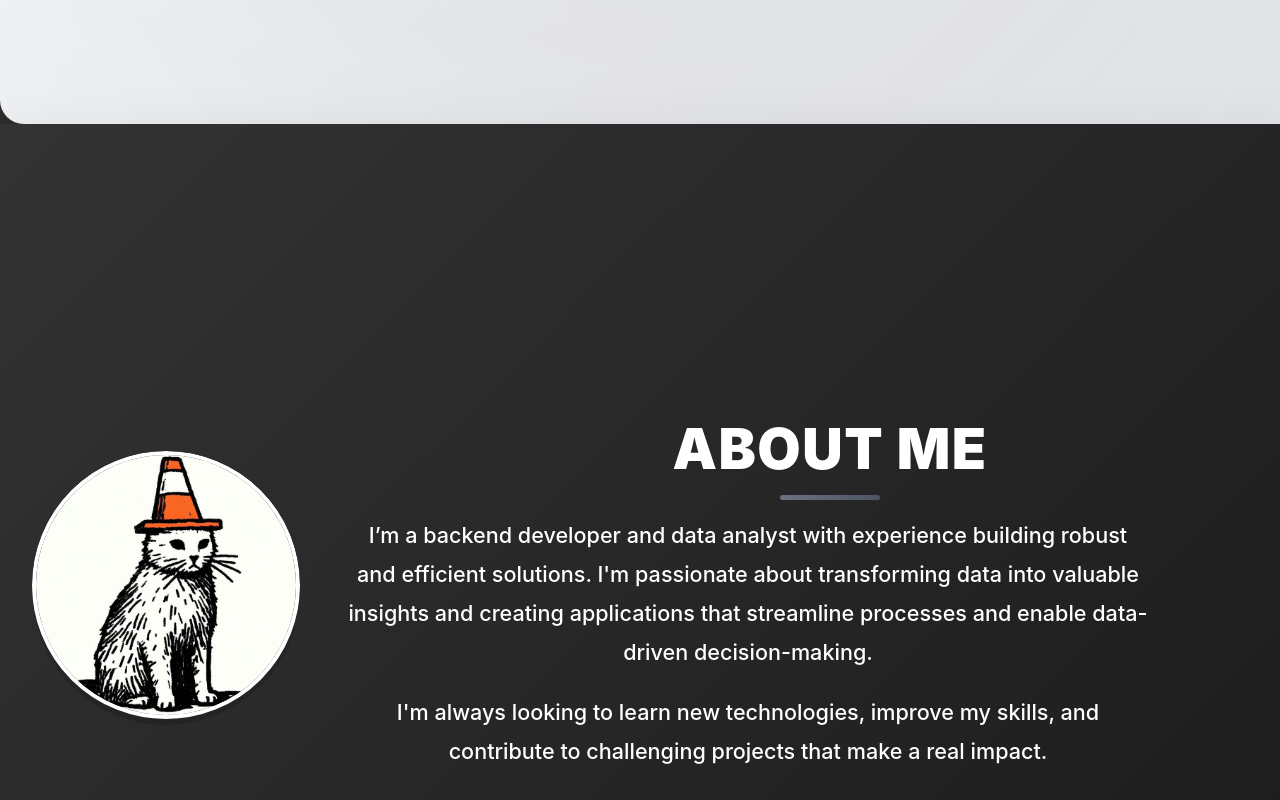
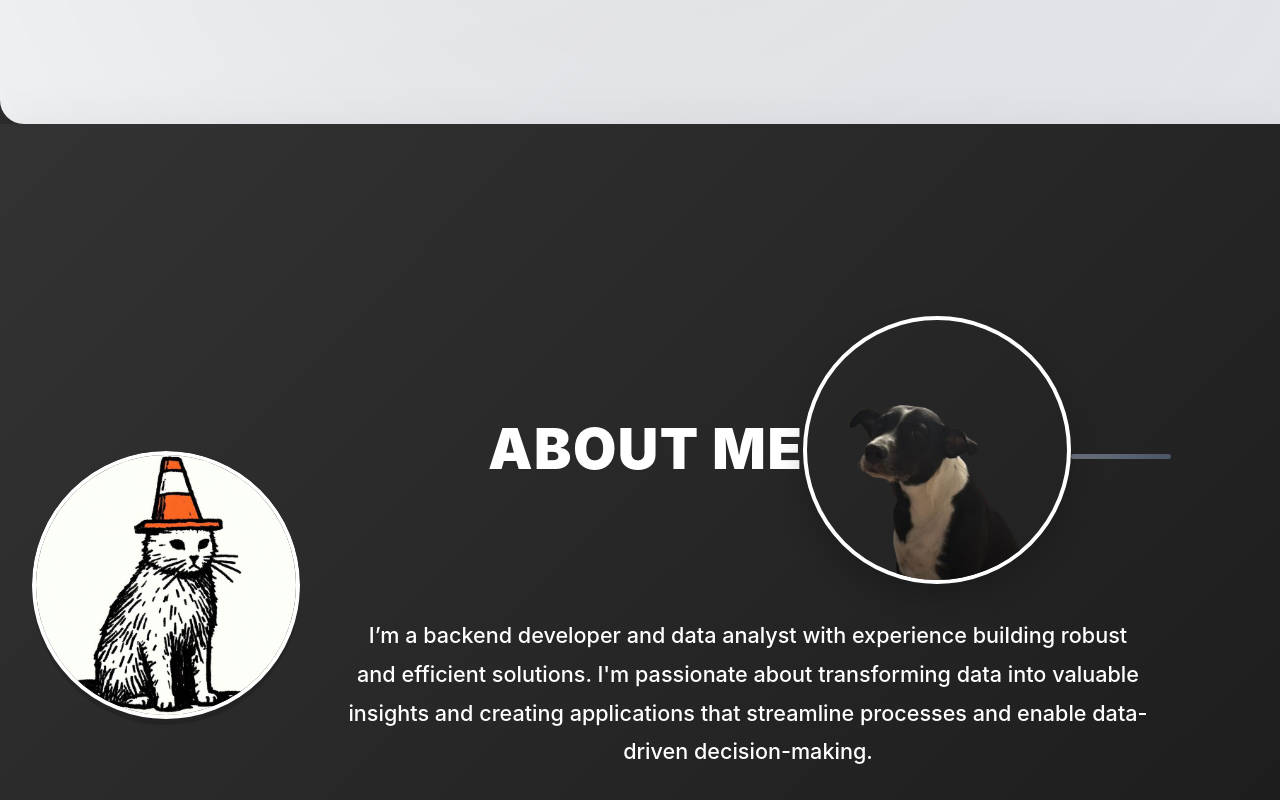
Before and after one commit to AndresContreras1034/AndresContreras1034.io, a React (Vite) app: page / in a window 1280 px wide. Shown: the part 740-1540 px from the top of the page. Built offline with nearby package versions, Linux system fonts and the light colour scheme.

Commit message:
Subir pzlita

```diff
--- a/src/components/About.jsx
+++ b/src/components/About.jsx
@@ -1,15 +1,16 @@
 import React from "react";
 import { motion } from "framer-motion";
 import profilePic from "../assets/profile.jpg";
+import Pzlita from "../assets/Pzlita.png";
 import "../styles/About.css";
 
 const About = () => {
   return (
     <section
       id="about"
-      className="max-w-7xl mx-auto px-6 py-20 flex flex-col md:flex-row items-center gap-12"
+      className="max-w-7xl mx-auto px-6 py-20 flex flex-col md:flex-row items-center gap-12 relative"
     >
-      {/* Image */}
+      {/* Imagen principal */}
       <motion.div
         initial={{ opacity: 0, x: -50 }}
         whileInView={{ opacity: 1, x: 0 }}
@@ -23,21 +24,33 @@
         />
       </motion.div>
 
-      {/* Text */}
+      {/* Texto */}
       <motion.div
         initial={{ opacity: 0, x: 50 }}
         whileInView={{ opacity: 1, x: 0 }}
         transition={{ duration: 0.8 }}
-        className="flex-1"
+        className="flex-1 relative"
       >
-        <h2 className="text-3xl font-bold mb-4">About Me</h2>
-        <p className="text-gray-700 mb-4">
+        {/* Título con Pzlita como icono */}
+        <h2 className="text-3xl font-bold text-white uppercase tracking-wide mb-4 inline-flex items-center relative">
+          About Me
+          <motion.img
+            src={Pzlita}
+            alt="Pzlita"
+            className="pzlita"
+            initial={{ opacity: 0, x: 2, y: -1 }}
+            whileInView={{ opacity: 1, x: 0, y: 0 }}
+            transition={{ duration: 0.8, delay: 0.2 }}
+          />
+        </h2>
+
+        <p className="text-gray-200 mb-4">
           I’m a backend developer and data analyst with experience building
           robust and efficient solutions. I'm passionate about transforming data
           into valuable insights and creating applications that streamline
           processes and enable data-driven decision-making.
         </p>
-        <p className="text-gray-700">
+        <p className="text-gray-200">
           I'm always looking to learn new technologies, improve my skills, and
           contribute to challenging projects that make a real impact.
         </p>
--- a/src/styles/About.css
+++ b/src/styles/About.css
@@ -154,6 +154,38 @@
   #about img {
     border-color: #2c2c2c;
   }
+/* Imagen secundaria Pzlita (icono al lado del título) */
+#about .pzlita {
+  width: 80px; /* tamaño grande inicial */
+  height: 80px;
+  border-radius: 50%;
+  object-fit: cover;
+  box-shadow: 0 4px 8px rgba(0, 0, 0, 0.2);
+  transition: transform 0.3s ease, box-shadow 0.3s ease;
+  border: 2px solid #ffffff;
+  animation: fadeInImage 1.5s ease-out forwards;
+  opacity: 0;
+  position: absolute; /* mantiene superposición al título */
+  top: 0;
+  right: -8px; /* separada del final de la E */
+}
+
+#about .pzlita:hover {
+  transform: scale(1.2) rotate(2deg);
+  box-shadow: 0 8px 16px rgba(0, 0, 0, 0.25);
+}
+
+/* Responsive para Pzlita */
+@media (min-width: 768px) {
+  #about .pzlita {
+    width: 100px; /* tamaño mayor en pantallas grandes */
+    height: 100px;
+  }
+}
+
+
+
+
 }
 
 /* Responsive */
@@ -178,4 +210,5 @@
     font-size: 1.35rem;
     text-align: center;
   }
+
 }
```
Also changed, not shown: src/assets/Pzlita.png (added).
